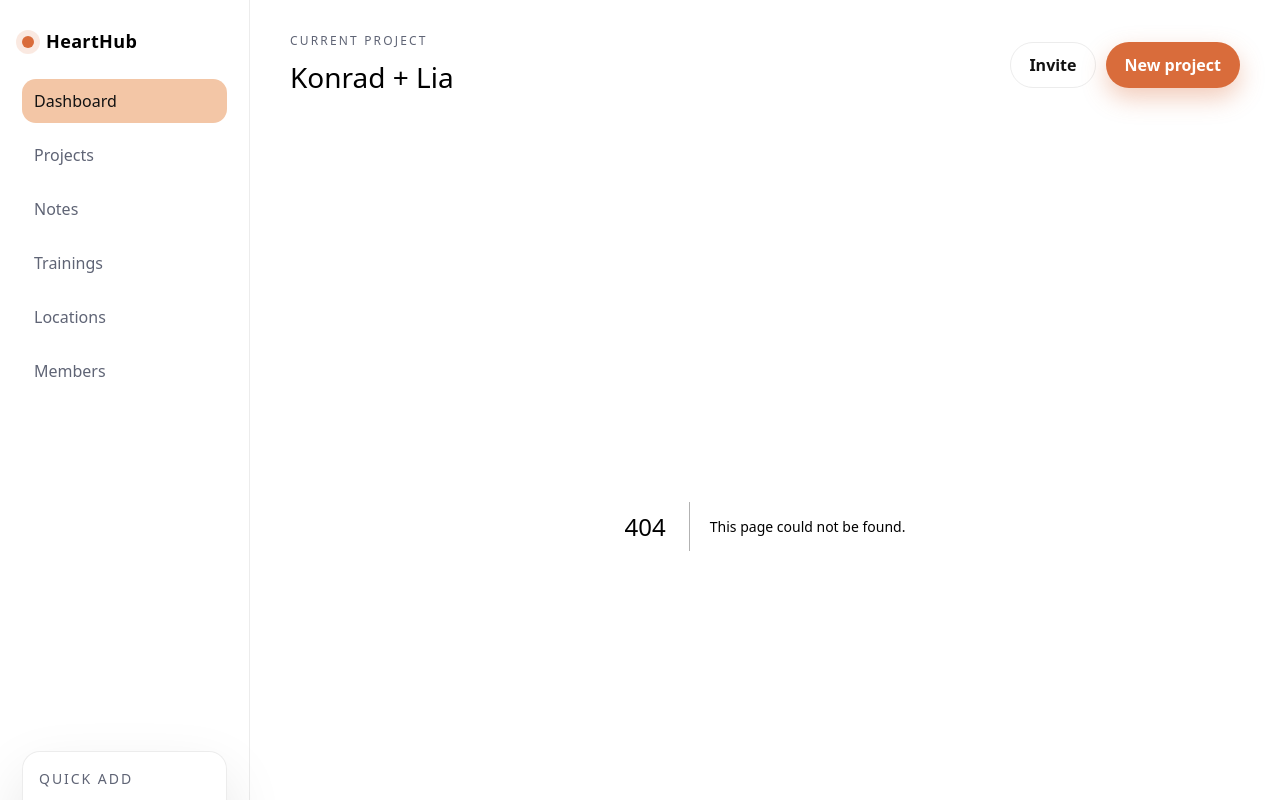
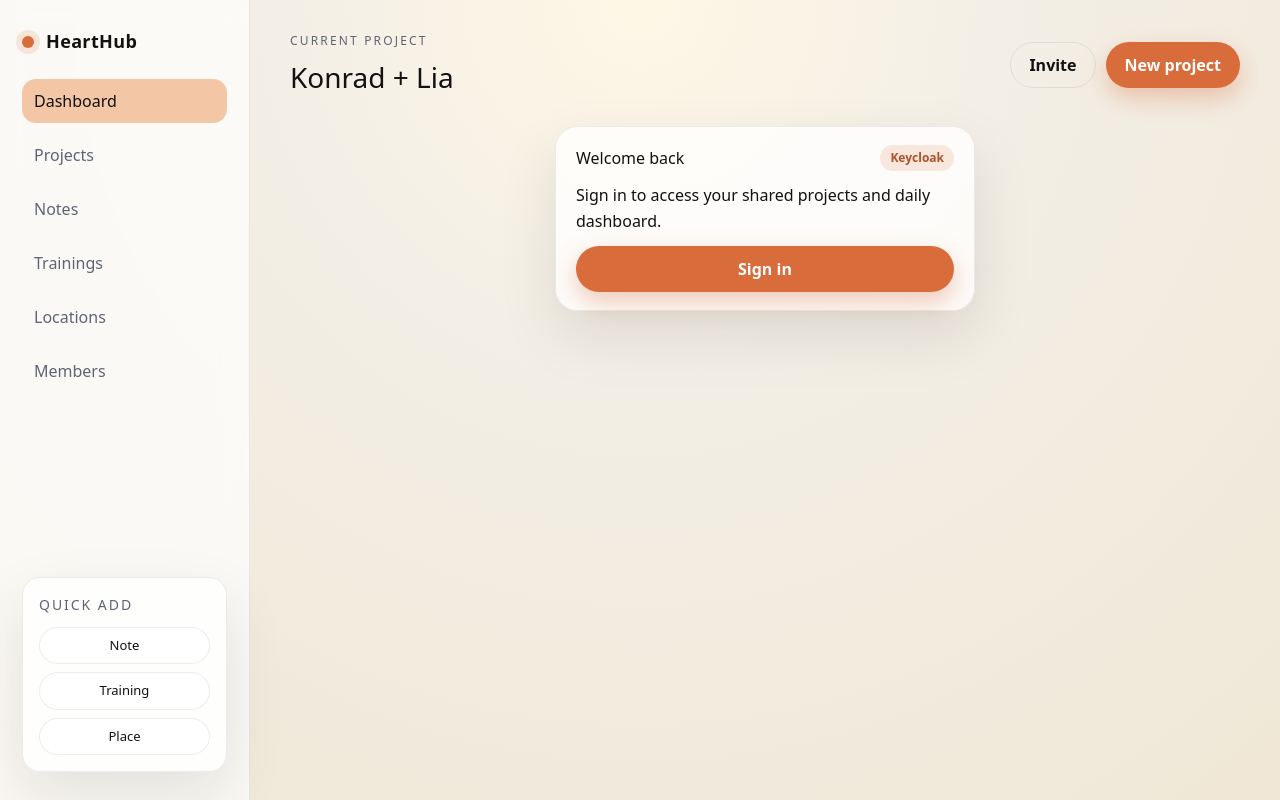
Before and after one commit to konrad2002/HeartHub, a Next.js app in the folder apps/web/: page /login in a window 1280 px wide. Before the commit this address had no page. Shown: the top 800 px of the page. Built offline with nearby package versions, Linux system fonts and the light colour scheme.

Commit message:
add auth files

```diff
--- /dev/null
+++ b/apps/web/app/api/auth/[...nextauth]/route.ts
@@ -0,0 +1,3 @@
+import { handlers } from "../../../../auth";
+
+export const { GET, POST } = handlers;
--- a/apps/web/app/layout.tsx
+++ b/apps/web/app/layout.tsx
@@ -1,5 +1,6 @@
-import type { Metadata } from "next";
-import { Fraunces, Space_Grotesk } from "next/font/google";
+import type {Metadata} from "next";
+import {Fraunces, Space_Grotesk} from "next/font/google";
+import {Providers} from "./providers";
 import "./globals.css";
 
 const spaceGrotesk = Space_Grotesk({
@@ -25,10 +26,11 @@ export default function RootLayout({
     return (
         <html lang="en">
         <body className={`${spaceGrotesk.variable} ${fraunces.variable} antialiased`}>
+        <Providers>
             <div className="app-shell">
                 <aside className="app-sidebar">
                     <div className="brand">
-              <span className="brand-dot" />
+                        <span className="brand-dot"/>
                         <span className="brand-title">HeartHub</span>
                     </div>
                     <nav className="nav-group">
@@ -72,6 +74,7 @@ export default function RootLayout({
                     <main className="app-content">{children}</main>
                 </div>
             </div>
+        </Providers>
         </body>
         </html>
     );
--- /dev/null
+++ b/apps/web/app/login/page.tsx
@@ -0,0 +1,20 @@
+"use client";
+
+import { signIn } from "next-auth/react";
+
+export default function LoginPage() {
+  return (
+    <div className="card" style={{ maxWidth: 420, margin: "0 auto" }}>
+      <div className="card-header">
+        <h3>Welcome back</h3>
+        <span className="badge">Keycloak</span>
+      </div>
+      <p className="card-body">
+        Sign in to access your shared projects and daily dashboard.
+      </p>
+      <button className="btn primary" onClick={() => signIn("keycloak")}>
+        Sign in
+      </button>
+    </div>
+  );
+}
--- /dev/null
+++ b/apps/web/app/providers.tsx
@@ -0,0 +1,7 @@
+"use client";
+
+import { SessionProvider } from "next-auth/react";
+
+export function Providers({ children }: { children: React.ReactNode }) {
+  return <SessionProvider>{children}</SessionProvider>;
+}
--- /dev/null
+++ b/apps/web/auth.ts
@@ -0,0 +1,27 @@
+import NextAuth from "next-auth";
+import Keycloak from "next-auth/providers/keycloak";
+
+export const { handlers, auth, signIn, signOut } = NextAuth({
+  providers: [
+    Keycloak({
+      clientId: process.env.KEYCLOAK_CLIENT_ID ?? "",
+      clientSecret: process.env.KEYCLOAK_CLIENT_SECRET ?? "",
+      issuer: process.env.KEYCLOAK_ISSUER ?? "",
+    }),
+  ],
+  session: {
+    strategy: "jwt",
+  },
+  callbacks: {
+    async jwt({ token, account }) {
+      if (account?.access_token) {
+        token.accessToken = account.access_token;
+      }
+      return token;
+    },
+    async session({ session, token }) {
+      session.accessToken = token.accessToken as string | undefined;
+      return session;
+    },
+  },
+});
--- a/apps/web/package.json
+++ b/apps/web/package.json
@@ -10,6 +10,7 @@
   },
   "dependencies": {
     "next": "16.1.6",
+    "next-auth": "^4.24.11",
     "react": "19.2.3",
     "react-dom": "19.2.3"
   },
--- /dev/null
+++ b/apps/web/types/next-auth.d.ts
@@ -0,0 +1,7 @@
+import "next-auth";
+
+declare module "next-auth" {
+  interface Session {
+    accessToken?: string;
+  }
+}
```
Also changed, not shown: 1 other file (tests, documents, lock files or other folders). Lines whose indentation alone changed are shown as unchanged.
